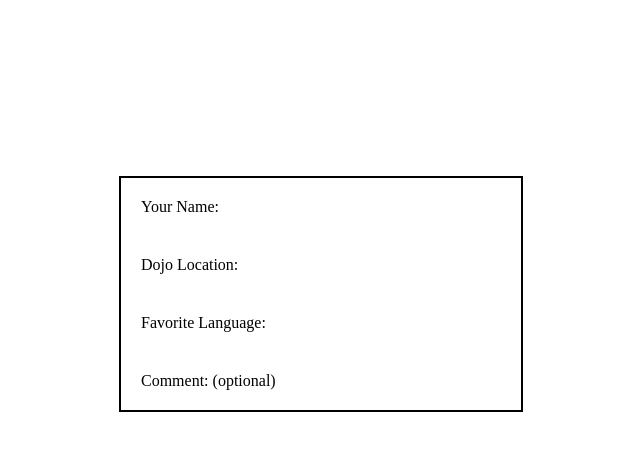
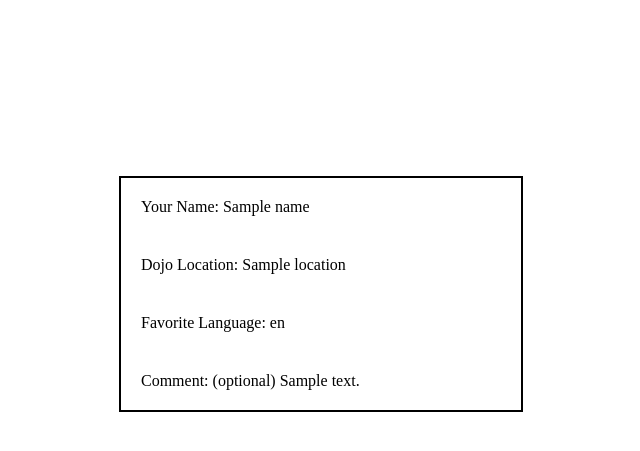
Before and after one commit to ldl2/dojosurvey-codingdojo, a Flask app: template templates/result.html in a window 1280 px wide. Shown: the part 174-625 px from the top of the page, without its empty margins (381-1021 px from the left). Run offline with Flask 2, Linux system fonts and the light colour scheme; the template is opened without the code that fills it: most values are stand-ins (such as "Sample title", 1, 10 or a date in 2020).

Commit message:
yes this works

```diff
--- a/server.py
+++ b/server.py
@@ -11,8 +11,7 @@ def button():
     location = request.form["location"]
     language = request.form["language"]
     comment = request.form["comment"]
+    print(name)
     return render_template('/result.html', name=name, location=location, language=language, comment=comment)
 
-
-
 app.run(debug=True)
--- a/templates/index.html
+++ b/templates/index.html
@@ -44,7 +44,6 @@
     <p>
       Comment: (optional)
     </p>
-    <input type="hidden" name="comment" value="None">
     <textarea class="box" name="comment"> </textarea>
     <button type="submit">Submit</button>
   </form>
--- a/templates/result.html
+++ b/templates/result.html
@@ -10,16 +10,16 @@
 <body>
   <form>
     <p>
-      Your Name:
+      Your Name:  {{name}}
     </p>
     <p>
-      Dojo Location:
+      Dojo Location:  {{location}}
     </p>
     <p>
-      Favorite Language:
+      Favorite Language:  {{language}}
     </p>
     <p>
-      Comment: (optional)
+      Comment: (optional)  {{comment}}
     </p>
   </form>
 </body>
```
